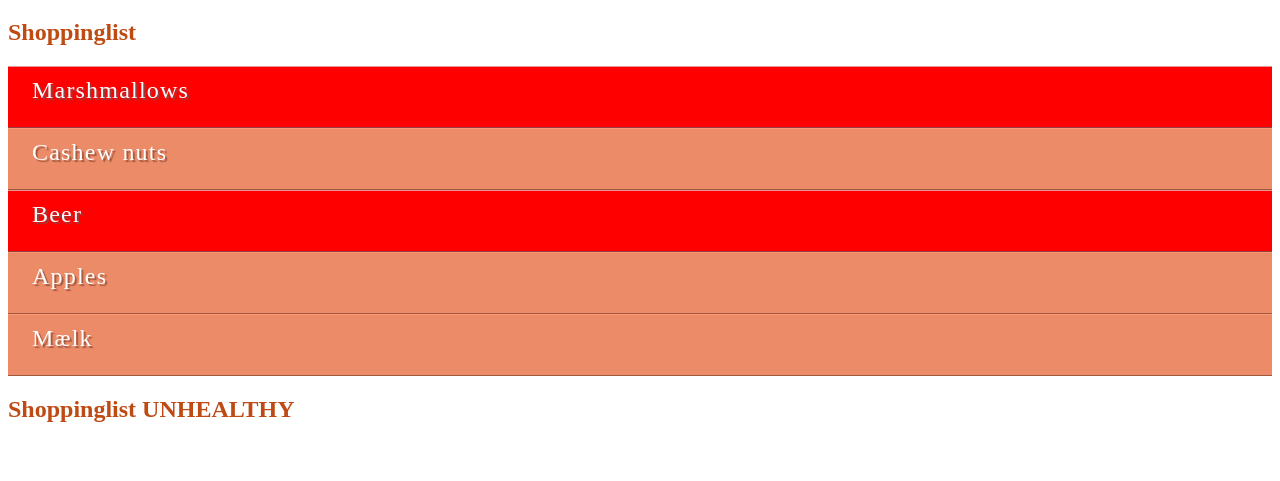
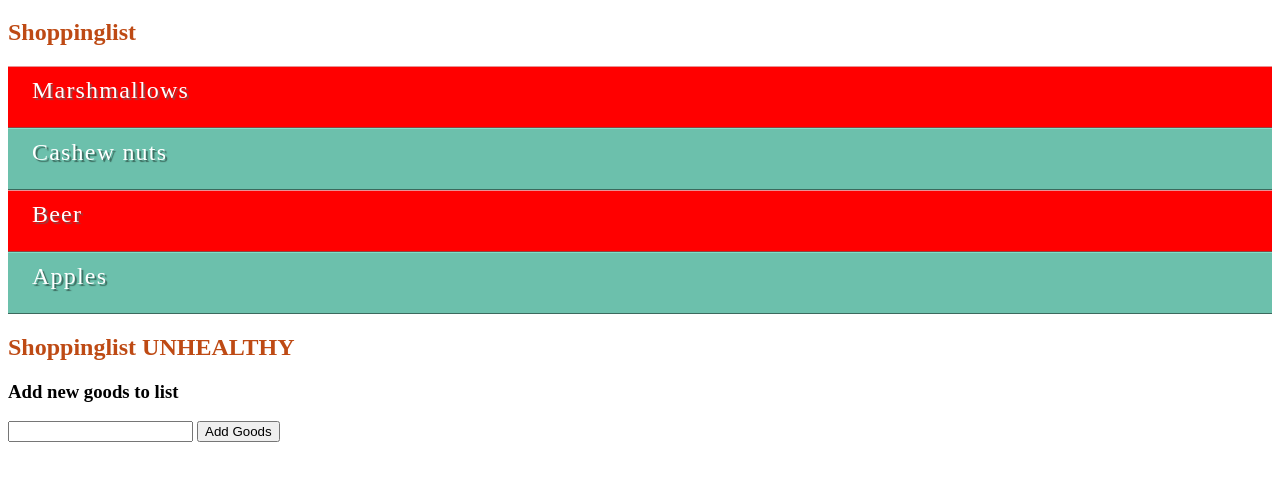
Before and after one commit to Zealand-3B-2022E/javascriptdomshoppinglist-MartinKierkegaard, a plain HTML site: page index.htm in a window 1280 px wide. Shown: the part 61-542 px from the top of the page. Drawn offline with Linux system fonts and the light colour scheme.

Commit message:
tilføjet click event på knappen

```diff
--- a/index.htm
+++ b/index.htm
@@ -23,6 +23,9 @@
     <ul id="listUnhealthy">
     </ul>
   </div>
+  <h3>Add new goods to list</h3>
+  <input type="text" id="newGoods">
+  <button type="button"  id="addButton" >Add Goods</button>
 
   <script src="js/index.js"></script>
 </body>
--- a/js/index.js
+++ b/js/index.js
@@ -1,32 +1,61 @@
-//Write your Javascript code here
-console.log("MIN Shoppinglist")
+// //Write your Javascript code here
+// console.log("MIN Shoppinglist")
 
-// let myElement = document.getElementById("3")
-// console.log(myElement)
-// myElement.setAttribute("class","unhealthy")
-// myElement.removeAttribute("class")
-// myElement.setAttribute("id","1000")
+// // let myElement = document.getElementById("3")
+// // console.log(myElement)
+// // myElement.setAttribute("class","unhealthy")
+// // myElement.removeAttribute("class")
+// // myElement.setAttribute("id","1000")
 
-let list =document.getElementsByTagName("li")
-// console.log(list)
+// let list =document.getElementsByTagName("li")
+// // console.log(list)
 
-let newLielement = document.createElement("li")
+// let newLielement = document.createElement("li")
 
-let newTextelement = document.createTextNode("Mælk")
-newLielement.setAttribute("class","healthy")
-newLielement.setAttribute("id","4")
-newLielement.append(newTextelement)
+// let newTextelement = document.createTextNode("Mælk")
+// newLielement.setAttribute("class","healthy")
+// newLielement.setAttribute("id","4")
+// newLielement.append(newTextelement)
 
-document.getElementById("list").append(newLielement)
+// document.getElementById("list").append(newLielement)
 
-for (let index = 0; index < list.length; index++) {
-    const element = list[index];
+// for (let index = 0; index < list.length; index++) {
+//     const element = list[index];
 
-    console.log(element)
+//     console.log(element)
 
-    if(element.getAttribute("class")=="healthy"){
-        // element.setAttribute("class","unhealthy")
-        element.removeAttribute("class")
-    }
+//     if(element.getAttribute("class")=="healthy"){
+//         // element.setAttribute("class","unhealthy")
+//         element.removeAttribute("class")
+//     }
 
+// }
+
+
+//add eventlistener
+document.getElementById("addButton").addEventListener('click',addGoods);
+
+
+
+
+
+
+
+
+//find inputfeltet
+let elementInput = document.getElementById('newGoods');
+
+//function der tilføjer et element til unhealthy listen
+function addGoods(e){
+    console.log("In the addgoods function");
+    let inputText = (elementInput).value;
+    console.log("the input text is : " + inputText);
+
+    let listUnhealthy = document.getElementById("listUnhealthy");
+    let newLi = document.createElement('li');
+    let newText = document.createTextNode(inputText)
+    newLi.appendChild(newText);
+    newLi.setAttribute('class','unhealthy');
+
+    listUnhealthy.appendChild(newLi);
 }
```
